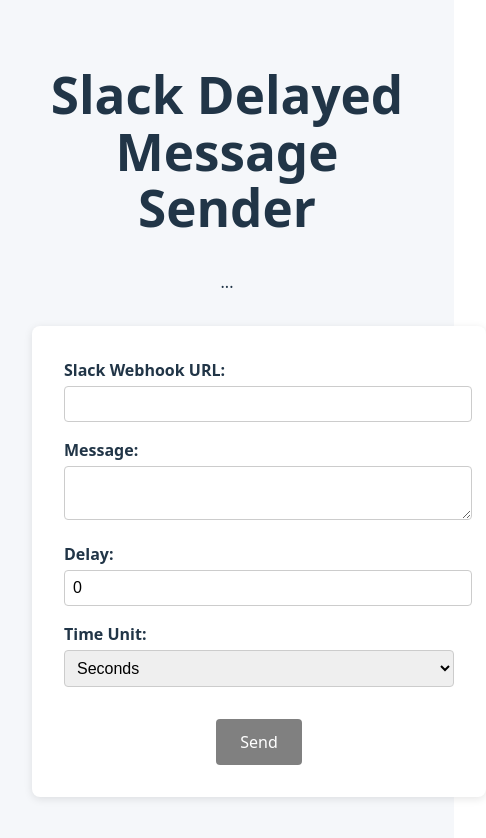
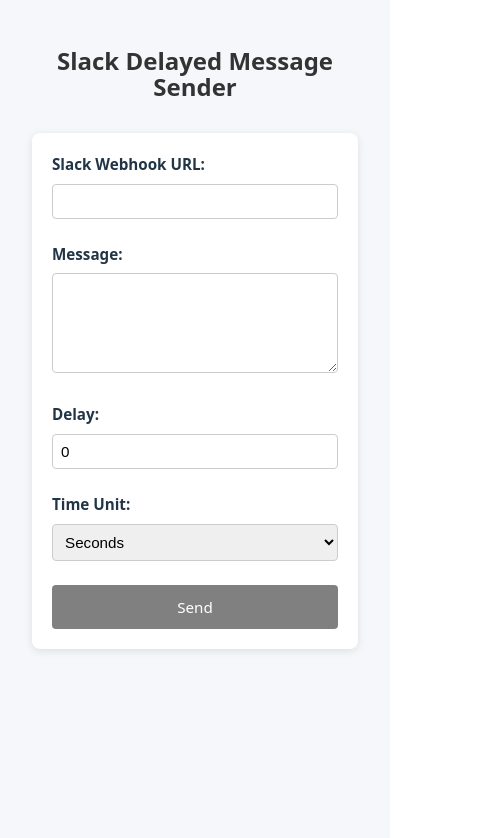
Before and after one commit to arniel-dev/sender, a React (Vite) app: page / in a window 390 px wide. Shown: the top 838 px of the page, 486 px wide, since content can reach past the window. Built offline with nearby package versions, Linux system fonts and the light colour scheme; no server answers.

Commit message:
Implement mobile responsive

```diff
--- a/src/components/SlackSender.tsx
+++ b/src/components/SlackSender.tsx
@@ -2,6 +2,7 @@
 import axioxPrivate from "../api/useAxiosPrivate.ts";
 import { toast } from "react-toastify";
 import LoadingScreen from "./LoadingScreen.tsx";
+import { isValidUrl } from "../utils/index.ts";
 
 const SlackSender = () => {
   const [webhookUrl, setWebhookUrl] = useState("");
@@ -11,7 +12,7 @@
   const [isSending, setIsSending] = useState(false);
   const axios = axioxPrivate();
 
-  const canSend = !!delay && message && webhookUrl;
+  const canSend = !!delay && message && webhookUrl && isValidUrl(webhookUrl);
 
   const resetInputField = () => {
     setWebhookUrl("");
@@ -51,29 +52,28 @@
   return (
     <>
       {isSending && <LoadingScreen />}
-      <div className="slack-form"> ... </div>
       <form className="slack-sender-form" onSubmit={handleSubmit}>
-        <label>
-          Slack Webhook URL:
+        <div className="form-group">
+          <label>Slack Webhook URL:</label>
           <input
             type="text"
             value={webhookUrl}
             onChange={(e) => setWebhookUrl(e.target.value)}
             required
           />
-        </label>
+        </div>
 
-        <label>
-          Message:
+        <div className="form-group">
+          <label>Message:</label>
           <textarea
             value={message}
             onChange={(e) => setMessage(e.target.value)}
             required
           />
-        </label>
+        </div>
 
-        <label>
-          Delay:
+        <div className="form-group">
+          <label>Delay:</label>
           <input
             type="number"
             min="0"
@@ -81,10 +81,10 @@
             onChange={(e) => setDelay(Number(e.target.value))}
             required
           />
-        </label>
+        </div>
 
-        <label>
-          Time Unit:
+        <div className="form-group">
+          <label>Time Unit:</label>
           <select
             value={unit}
             onChange={(e) =>
@@ -95,7 +95,7 @@
             <option value="minutes">Minutes</option>
             <option value="hours">Hours</option>
           </select>
-        </label>
+        </div>
 
         <button onClick={handleSubmit} disabled={!canSend || isSending}>
           {delay ? `Send in ${delay} ${unit}` : "Send"}
--- a/src/styles/SlackSender.scss
+++ b/src/styles/SlackSender.scss
@@ -4,6 +4,22 @@
   background: #f5f7fa;
   height: 100dvh;
   width: 100dvw;
+  box-sizing: border-box;
+}
+h1 {
+  font-size: 2.5rem;
+  font-weight: 700;
+  margin-bottom: 2rem;
+  color: #333;
+  text-align: center;
+
+  @media (max-width: 768px) {
+    font-size: 2rem;
+  }
+
+  @media (max-width: 480px) {
+    font-size: 1.5rem;
+  }
 }
 
 .slack-sender-form {
@@ -14,27 +30,38 @@
   max-width: 500px;
   border-radius: 8px;
   box-shadow: 0 2px 8px rgba(0, 0, 0, 0.1);
+  box-sizing: border-box;
 
-  label {
-    display: block;
-    margin-bottom: 1rem;
-    font-weight: bold;
+  .form-group {
+    margin-bottom: 1.5rem;
     text-align: left;
+
+    label {
+      display: block;
+      font-weight: 600;
+      margin-bottom: 0.5rem;
+      font-size: 1rem;
+    }
 
     input,
     textarea,
     select {
       width: 100%;
       padding: 0.5rem;
-      margin-top: 0.25rem;
       border: 1px solid #ccc;
       border-radius: 4px;
       font-size: 1rem;
+      box-sizing: border-box;
+    }
+
+    textarea {
+      resize: vertical;
+      min-height: 100px;
     }
   }
 
   button {
-    margin-top: 1rem;
+    width: 100%;
     padding: 0.75rem 1.5rem;
     font-size: 1rem;
     color: white;
@@ -42,6 +69,7 @@
     border: none;
     border-radius: 4px;
     cursor: pointer;
+    transition: background-color 0.3s ease;
 
     &:hover {
       background-color: #005fa3;
@@ -52,3 +80,24 @@
     }
   }
 }
+
+/* Responsive */
+@media (max-width: 600px) {
+  .slack-sender-form {
+    padding: 1.25rem;
+    // margin: 1rem;
+
+    .form-group {
+      label,
+      input,
+      textarea,
+      select {
+        font-size: 0.95rem;
+      }
+    }
+
+    button {
+      font-size: 0.95rem;
+    }
+  }
+}
--- /dev/null
+++ b/src/utils/index.ts
@@ -0,0 +1,8 @@
+export const isValidUrl = (urlString: string): boolean => {
+  try {
+    const url = new URL(urlString);
+    return url.protocol === "http:" || url.protocol === "https:";
+  } catch (_) {
+    return false;
+  }
+};
```
